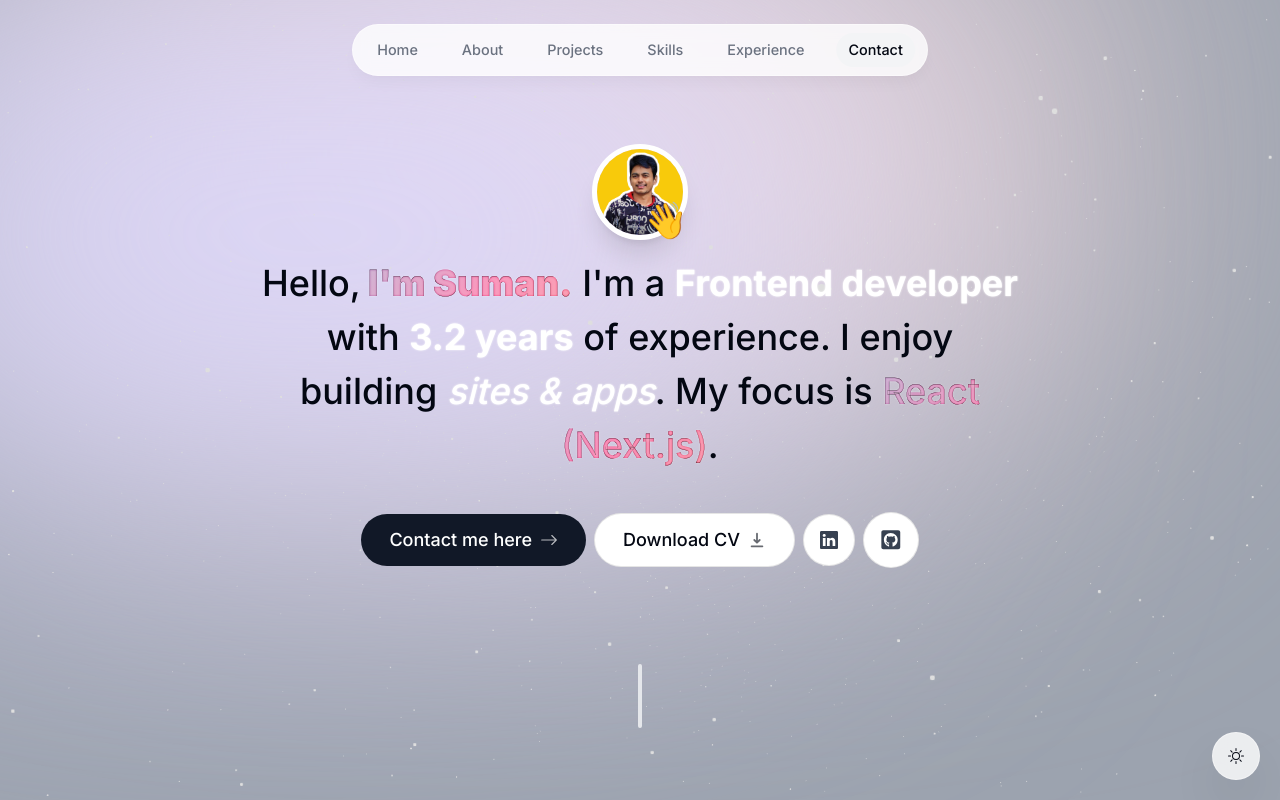
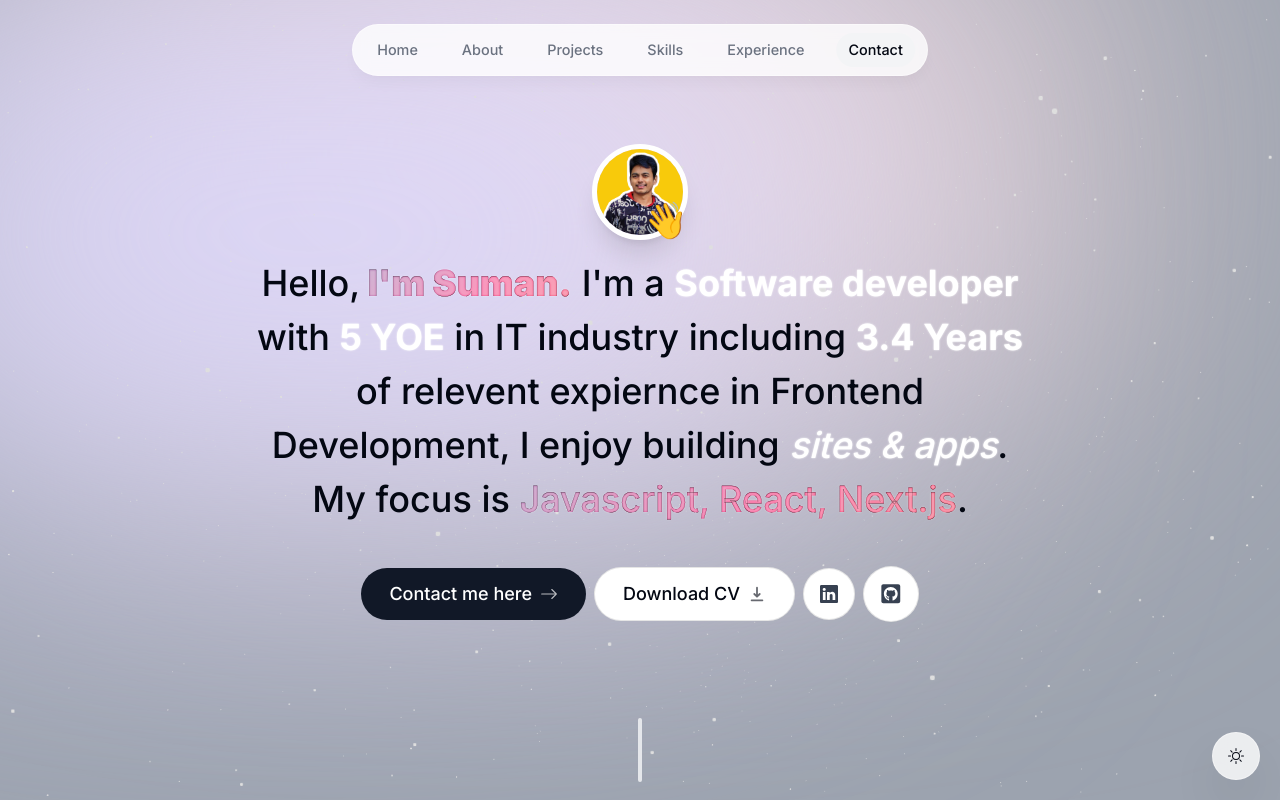
Before and after one commit to Adarshkrtiwar/latest, a Next.js app: page / in a window 1280 px wide. Shown: the top 800 px of the page. Built offline with nearby package versions, Linux system fonts and the light colour scheme; no server answers.

Commit message:
added my updated reusme

```diff
--- a/components/intro.tsx
+++ b/components/intro.tsx
@@ -64,10 +64,11 @@
         animate={{ opacity: 1, y: 0 }}
       >
         Hello,<span className="font-black text-gradient "> I'm Suman.</span> I'm a{" "}
-        <span className="font-bold highlight">Frontend developer</span> with{" "}
-        <span className="font-bold highlight">3.2 years</span> of experience. I enjoy
+        <span className="font-bold highlight">Software developer</span> with{" "}
+        <span className="font-bold highlight">5 YOE</span> in IT industry including <span className="font-bold highlight">3.4 Years</span> of relevent expiernce in
+        Frontend Development, I enjoy
         building <span className="italic highlight">sites & apps</span>. My focus is{" "}
-        <span className="text-gradient">React (Next.js)</span>.
+        <span className="text-gradient">Javascript, React, Next.js</span>.
       </motion.h1>
 
       <motion.div
--- a/lib/data.ts
+++ b/lib/data.ts
@@ -63,7 +63,7 @@
     title: "Project Enginner",
     location: "CustomerXps Software",
     description:
-      "I worked as a Project Engineer for 3 years here. I also upskilled to the Frontend Devlopment.",
+      "I worked as a Project Engineer for 2 years here. I also upskilled to the Frontend Devlopment.",
     icon: React.createElement(CgWorkAlt),
     date: "2019 - 2021",
   },
```
Also changed, not shown: 2 other files (tests, documents, lock files or other folders).
